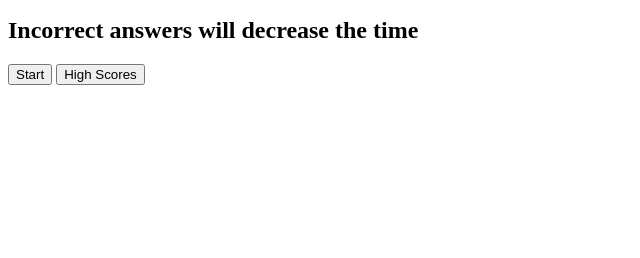
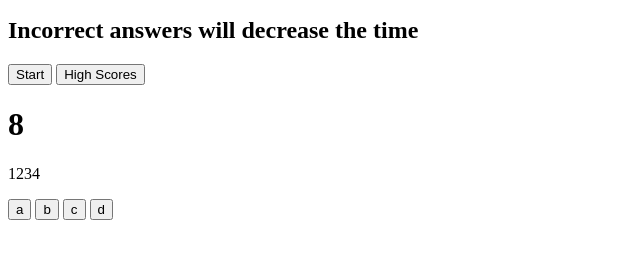
Before and after one commit to vpasamic/vip-coding-quiz, a plain HTML site: page index.html in a window 1280 px wide. Both pictures are taken after a click on the button "Start". Shown: the part 110-368 px from the top of the page, without its empty margins (0-640 px from the left). Drawn offline with Linux system fonts and the light colour scheme.

Commit message:
added questionair buttons and questions. added questions variable, added necessary functions from pseudocode

```diff
--- a/index.html
+++ b/index.html
@@ -17,6 +17,22 @@
         <button id="starths">High Scores</button>
         </div>
 
+
+        <div id="quiz">
+            <div id="timerdiv">
+                <h1 id=timer>Time left:</h1>
+                <div id="question">
+                    <p>
+                        1234
+                    </p>
+                </div>
+                <button id ="a">a</button>
+                <button id ="b">b</button>
+                <button id ="c">c</button>
+                <button id ="d">d</button>
+
+            </div>
+        </div>
     </div>
     <script src="script.js"></script>
 </body>
--- a/script.js
+++ b/script.js
@@ -1,9 +1,33 @@
+
+//dom variables
 var startdiv = document.getElementById("starter")
 var startbtn = document.getElementById("startbtn")
 var starthsbtn = document.getElementById("starths")
+var timerdiv = document.getElementById("timer")
+//global variables
+var questions = {
 
+ }
+
+var score = 0;
+var timer = 10;
+
+
+function settime() {
+    //time ticks
+    var timerInterval = setInterval(function(){
+        timer--;
+        timerdiv.textContent = timer;
+    //if timer ends
+        if (timer <= 0) {
+        clearInterval(timerInterval)
+    }
+  },1000);
+}
+// settime()
 function quizstart(){
-
+    console.log("hi")
+    settime()
 
 }
 
```
